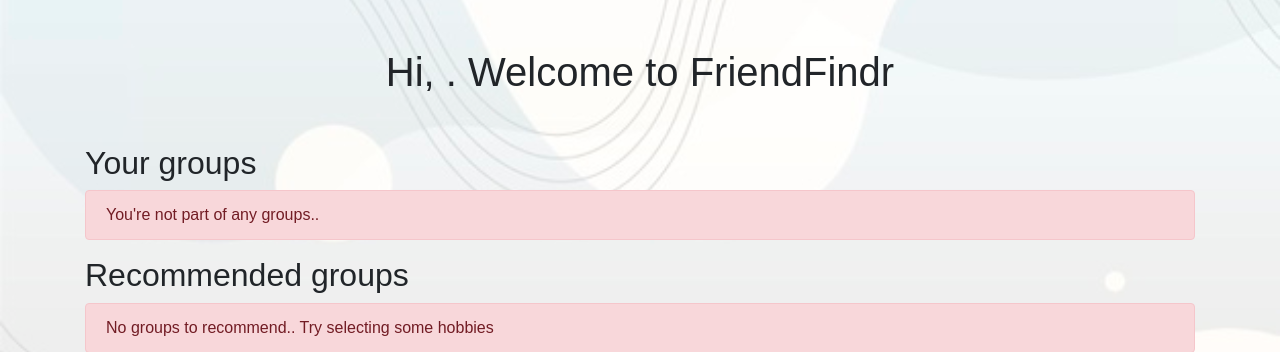
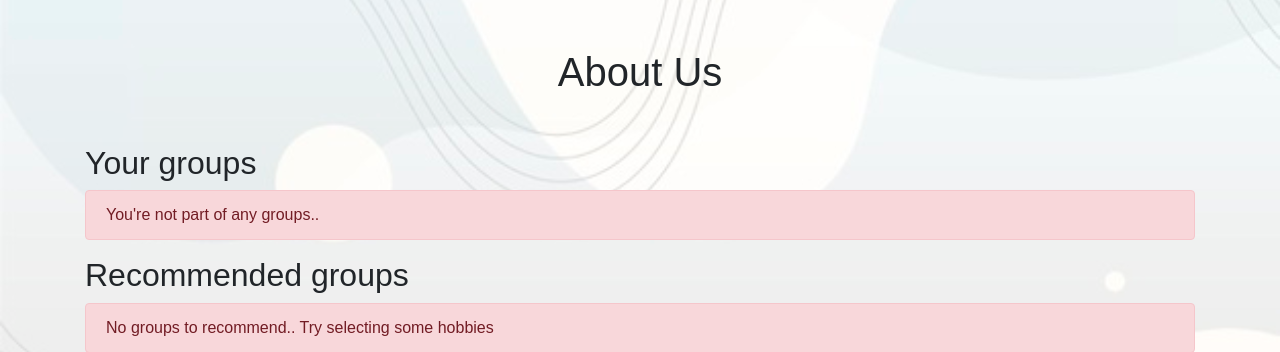
Before and after one commit to MMikey/FriendFindr, a PHP site: page /about-us.php in a window 1280 px wide. Shown: the part 83-435 px from the top of the page. Run offline with PHP 8.4, Linux system fonts and the light colour scheme; a user stored in the database is signed in; data comes from the database, SQL or seed files in the repository.

Commit message:
Update about-us.php

```diff
--- a/about-us.php
+++ b/about-us.php
@@ -126,7 +126,7 @@ function getRecommendedGroups()
             </div>
         </nav>
     </section>
-    <h1 class="my-5" style="text-align: center">Hi, <b><?php echo htmlspecialchars($_SESSION["username"]); ?></b>. Welcome to FriendFindr</h1>
+    <h1 class="my-5" style="text-align: center">About Us</h1>
     <div class="container">
         <h2>Your groups</h2>
         <?php getJoinedGroups(); ?>
```
